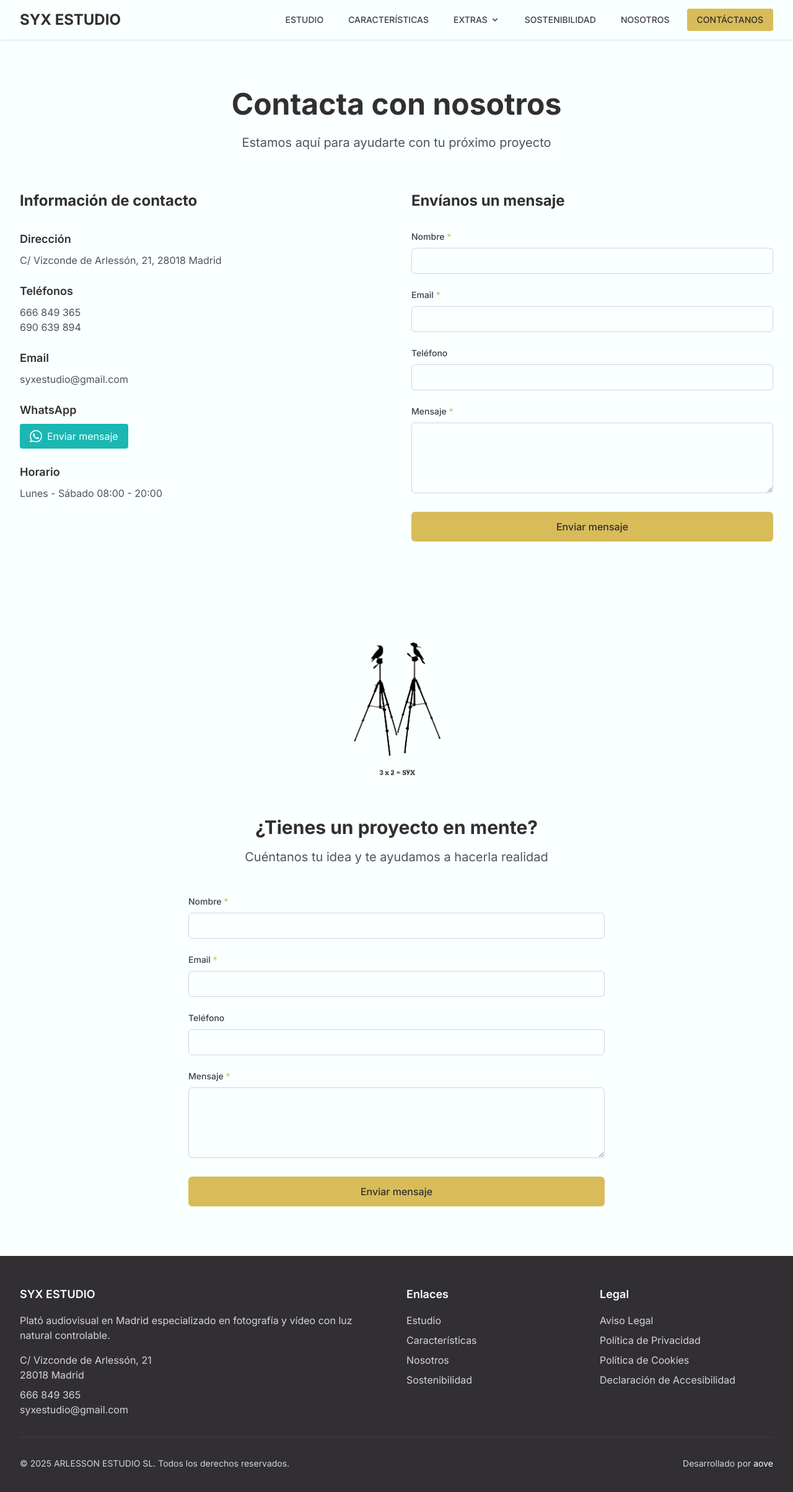
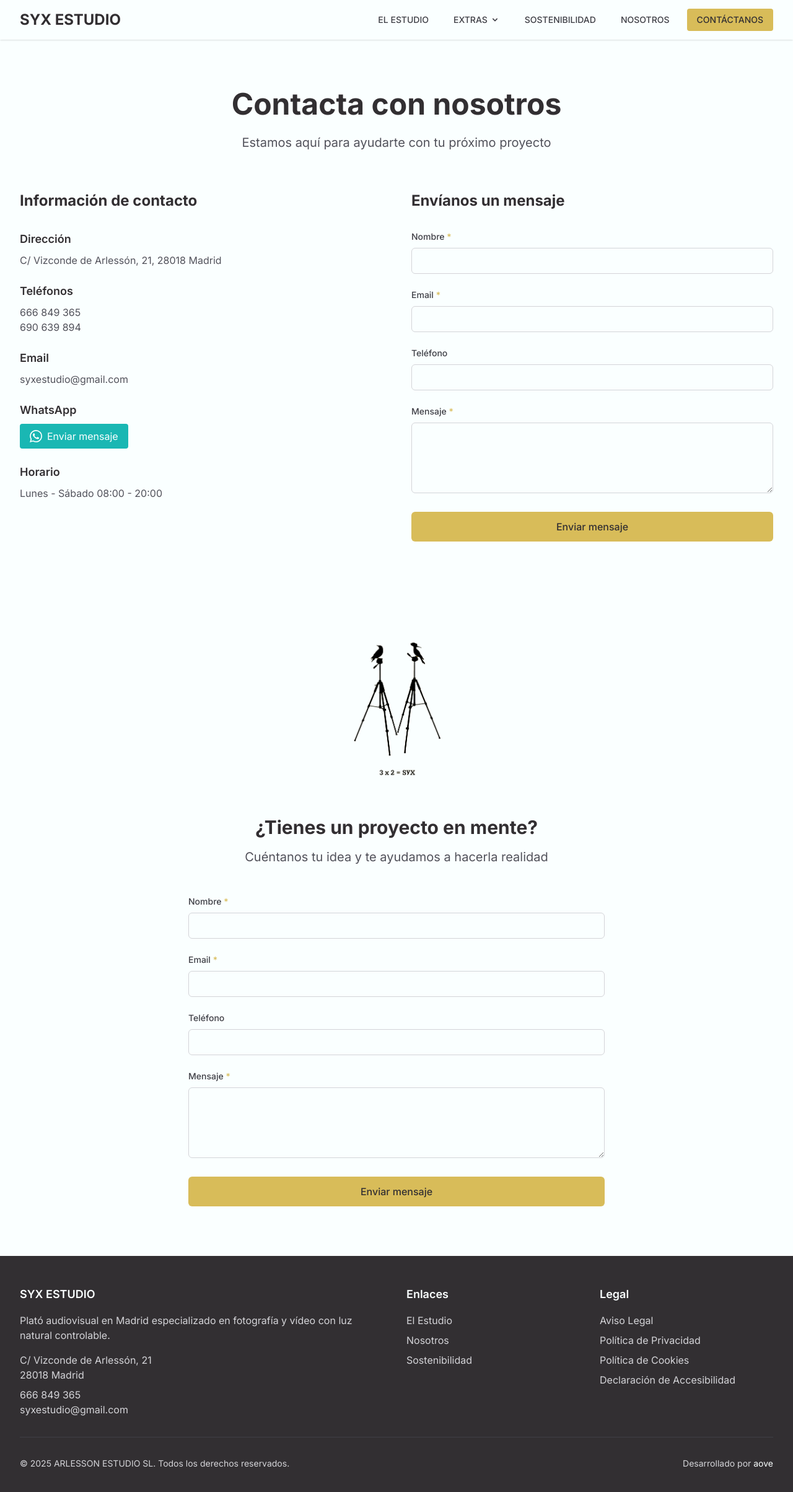
Before and after one commit to portiaove/syx, a Next.js app: page /contacto in a window 1280 px wide. Shown: the top 2408 px of the page at 62% size. Built offline with nearby package versions, Linux system fonts and the light colour scheme.

Commit message:
Unify estudio and caracteristicas pages

```diff
--- a/src/app/caracteristicas/page.tsx
+++ b/src/app/el-estudio/page.tsx
@@ -1,6 +1,7 @@
 import { getContentData } from "@/lib/content";
 import CTAButton from "@/components/CTAButton";
 import ClickableImage from "@/components/ClickableImage";
+import Gallery from "@/components/Gallery";
 import { generateSEOMetadata, SEOPresets } from "@/components/SEOHead";
 
 interface CaracteristicasData {
@@ -21,10 +22,17 @@ interface CaracteristicasData {
   };
 }
 
-export const metadata = generateSEOMetadata(SEOPresets.caracteristicas);
+interface EstudioData {
+  summary: string;
+  gallery: string[];
+  features: string[];
+}
 
-export default function Caracteristicas() {
-  const data = getContentData("caracteristicas") as CaracteristicasData;
+export const metadata = generateSEOMetadata(SEOPresets.estudio1);
+
+export default function ElEstudio() {
+  const caracteristicasData = getContentData("caracteristicas") as CaracteristicasData;
+  const estudioData = getContentData("estudio") as EstudioData;
 
   return (
     <>
@@ -32,20 +40,21 @@ export default function Caracteristicas() {
         <div className="max-w-7xl mx-auto px-4 sm:px-6 lg:px-8">
           <div className="text-center mb-16">
             <h1 className="text-4xl md:text-5xl font-bold text-gray-900 mb-6">
-              Características
+              El Estudio
             </h1>
             <p className="text-xl text-gray-600 max-w-3xl mx-auto">
               Descubre todo lo que nuestro estudio puede ofrecerte
             </p>
           </div>
 
+          {/* CARACTERÍSTICAS SECTION */}
           {/* Mobile: Ubicación y Especificaciones primero */}
           <div className="lg:hidden mb-12">
             <div className="mb-8">
               <h2 className="text-2xl font-bold text-primary mb-6">
                 Ubicación y Acceso
               </h2>
-              <p className="text-gray-600 mb-6">{data.location.description}</p>
+              <p className="text-gray-600 mb-6">{caracteristicasData.location.description}</p>
 
               <h3 className="text-xl font-semibold text-primary mb-4">
                 Especificaciones del Espacio
@@ -54,31 +63,31 @@ export default function Caracteristicas() {
                 <div className="flex justify-between">
                   <span className="text-gray-600">Superficie total:</span>
                   <span className="font-semibold">
-                    {data.space.total_m2} m²
+                    {caracteristicasData.space.total_m2} m²
                   </span>
                 </div>
                 <div className="flex justify-between">
                   <span className="text-gray-600">Estudio:</span>
                   <span className="font-semibold">
-                    {data.space.studio1_m2} m²
+                    {caracteristicasData.space.studio1_m2} m²
                   </span>
                 </div>
                 <div className="flex justify-between">
                   <span className="text-gray-600">Altura máxima:</span>
                   <span className="font-semibold">
-                    {data.space.max_height_m} m
+                    {caracteristicasData.space.max_height_m} m
                   </span>
                 </div>
                 <div className="flex justify-between">
                   <span className="text-gray-600">Entrada de vehículos:</span>
                   <span className="font-semibold">
-                    {data.entry_for_vehicles ? "Sí" : "No"}
+                    {caracteristicasData.entry_for_vehicles ? "Sí" : "No"}
                   </span>
                 </div>
               </div>
             </div>
 
-            {/* Imagen en mobile */}
+            {/* Imagen características en mobile */}
             <div className="relative h-80 mb-8 rounded-lg overflow-hidden bg-gray-50">
               <ClickableImage
                 src="/img/caracteristicas__msi___jpg.jpg"
@@ -89,13 +98,13 @@ export default function Caracteristicas() {
               />
             </div>
 
-            {/* Resto del contenido en mobile */}
+            {/* Resto del contenido características en mobile */}
             <div>
               <h2 className="text-2xl font-bold text-primary mb-6">
                 Instalaciones
               </h2>
               <ul className="space-y-3 mb-8">
-                {data.installations.map((installation, index) => (
+                {caracteristicasData.installations.map((installation, index) => (
                   <li key={index} className="flex items-center">
                     <div className="w-2 h-2 bg-accent rounded-full mr-3"></div>
                     <span className="text-gray-700">{installation}</span>
@@ -106,8 +115,8 @@ export default function Caracteristicas() {
               <h2 className="text-2xl font-bold text-primary mb-6">
                 Sostenibilidad
               </h2>
-              <ul className="space-y-3">
-                {data.sustainability.map((item, index) => (
+              <ul className="space-y-3 mb-12">
+                {caracteristicasData.sustainability.map((item, index) => (
                   <li key={index} className="flex items-center">
                     <div className="w-2 h-2 bg-accent rounded-full mr-3"></div>
                     <span className="text-gray-700">{item}</span>
@@ -117,7 +126,7 @@ export default function Caracteristicas() {
             </div>
           </div>
 
-          {/* Desktop: Layout con imagen a la derecha */}
+          {/* Desktop: Layout características con imagen a la derecha */}
           <div className="hidden lg:grid lg:grid-cols-3 gap-12 mb-16">
             {/* Contenido a la izquierda (2 columnas) */}
             <div className="lg:col-span-2 space-y-8">
@@ -126,7 +135,7 @@ export default function Caracteristicas() {
                   Ubicación y Acceso
                 </h2>
                 <p className="text-gray-600 mb-6">
-                  {data.location.description}
+                  {caracteristicasData.location.description}
                 </p>
 
                 <h3 className="text-xl font-semibold text-primary mb-4">
@@ -136,25 +145,25 @@ export default function Caracteristicas() {
                   <div className="flex justify-between">
                     <span className="text-gray-600">Superficie total:</span>
                     <span className="font-semibold">
-                      {data.space.total_m2} m²
+                      {caracteristicasData.space.total_m2} m²
                     </span>
                   </div>
                   <div className="flex justify-between">
                     <span className="text-gray-600">Estudio:</span>
                     <span className="font-semibold">
-                      {data.space.studio1_m2} m²
+                      {caracteristicasData.space.studio1_m2} m²
                     </span>
                   </div>
                   <div className="flex justify-between">
                     <span className="text-gray-600">Altura máxima:</span>
                     <span className="font-semibold">
-                      {data.space.max_height_m} m
+                      {caracteristicasData.space.max_height_m} m
                     </span>
                   </div>
                   <div className="flex justify-between">
                     <span className="text-gray-600">Entrada de vehículos:</span>
                     <span className="font-semibold">
-                      {data.entry_for_vehicles ? "Sí" : "No"}
+                      {caracteristicasData.entry_for_vehicles ? "Sí" : "No"}
                     </span>
                   </div>
                 </div>
@@ -165,7 +174,7 @@ export default function Caracteristicas() {
                   Instalaciones
                 </h2>
                 <ul className="space-y-3 mb-8">
-                  {data.installations.map((installation, index) => (
+                  {caracteristicasData.installations.map((installation, index) => (
                     <li key={index} className="flex items-center">
                       <div className="w-2 h-2 bg-accent rounded-full mr-3"></div>
                       <span className="text-gray-700">{installation}</span>
@@ -177,7 +186,7 @@ export default function Caracteristicas() {
                   Sostenibilidad
                 </h2>
                 <ul className="space-y-3">
-                  {data.sustainability.map((item, index) => (
+                  {caracteristicasData.sustainability.map((item, index) => (
                     <li key={index} className="flex items-center">
                       <div className="w-2 h-2 bg-accent rounded-full mr-3"></div>
                       <span className="text-gray-700">{item}</span>
@@ -187,7 +196,7 @@ export default function Caracteristicas() {
               </div>
             </div>
 
-            {/* Imagen a la derecha (1 columna) */}
+            {/* Imagen características a la derecha (1 columna) */}
             <div className="lg:col-span-1">
               <div className="sticky top-8">
                 <div className="relative h-96 rounded-lg overflow-hidden bg-gray-50">
@@ -203,16 +212,44 @@ export default function Caracteristicas() {
             </div>
           </div>
 
+          {/* SEPARADOR VISUAL */}
+          <div className="border-b border-gray-200 mb-16"></div>
+
+          {/* ESTUDIO SECTION */}
+          <div className="text-center mb-16">
+            <h2 className="text-3xl font-bold text-primary mb-6">
+              Galería del Estudio
+            </h2>
+            <p className="text-xl text-gray-600 max-w-4xl mx-auto">
+              {estudioData.summary}
+            </p>
+          </div>
+
+          <Gallery images={estudioData.gallery} alt="Estudio" className="mb-16" />
+
+          <div className="bg-gray-50 rounded-lg p-8 mb-16">
+            <h2 className="text-2xl font-bold text-gray-900 mb-8 text-center">
+              Características principales
+            </h2>
+            <div className="grid grid-cols-1 md:grid-cols-2 lg:grid-cols-3 gap-6">
+              {estudioData.features.map((feature, index) => (
+                <div key={index} className="flex items-center">
+                  <div className="w-2 h-2 bg-accent rounded-full mr-3"></div>
+                  <span className="text-gray-700">{feature}</span>
+                </div>
+              ))}
+            </div>
+          </div>
+
           <div className="text-center">
             <CTAButton
-              href={data.cta.href}
-              label={data.cta.label}
+              href={caracteristicasData.cta.href}
+              label={caracteristicasData.cta.label}
               className="text-lg px-8 py-4"
             />
           </div>
         </div>
       </section>
-
     </>
   );
 }
--- a/src/app/estudio/page.tsx
+++ /dev/null
@@ -1,49 +0,0 @@
-import { getContentData } from "@/lib/content";
-import Gallery from "@/components/Gallery";
-import { generateSEOMetadata, SEOPresets } from "@/components/SEOHead";
-
-interface Estudio1Data {
-  summary: string;
-  gallery: string[];
-  features: string[];
-}
-
-export const metadata = generateSEOMetadata(SEOPresets.estudio1);
-
-export default function Estudio1() {
-  const data = getContentData("estudio") as Estudio1Data;
-
-  return (
-    <>
-      <section className="py-20">
-        <div className="max-w-7xl mx-auto px-4 sm:px-6 lg:px-8">
-          <div className="text-center mb-16">
-            <h1 className="text-4xl md:text-5xl font-bold text-gray-900 mb-6">
-              Estudio
-            </h1>
-            <p className="text-xl text-gray-600 max-w-4xl mx-auto">
-              {data.summary}
-            </p>
-          </div>
-
-          <Gallery images={data.gallery} alt="Estudio" className="mb-16" />
-
-          <div className="bg-gray-50 rounded-lg p-8">
-            <h2 className="text-2xl font-bold text-gray-900 mb-8 text-center">
-              Características principales
-            </h2>
-            <div className="grid grid-cols-1 md:grid-cols-2 lg:grid-cols-3 gap-6">
-              {data.features.map((feature, index) => (
-                <div key={index} className="flex items-center">
-                  <div className="w-2 h-2 bg-accent rounded-full mr-3"></div>
-                  <span className="text-gray-700">{feature}</span>
-                </div>
-              ))}
-            </div>
-          </div>
-        </div>
-      </section>
-
-    </>
-  );
-}
--- a/src/app/page.tsx
+++ b/src/app/page.tsx
@@ -82,7 +82,7 @@ export default function Home() {
           </div>
 
           <div className="grid grid-cols-1 lg:grid-cols-2 gap-8">
-            <Link href="/estudio" className="block">
+            <Link href="/el-estudio" className="block">
               <div className="relative h-96 rounded-lg overflow-hidden border-2 border-transparent hover:border-cta transition-all duration-300">
                 <Image
                   src="/img/_SX_5180-1__msi___jpg.jpg"
@@ -101,7 +101,7 @@ export default function Home() {
               </div>
             </Link>
 
-            <Link href="/caracteristicas" className="block">
+            <Link href="/el-estudio" className="block">
               <div className="relative h-96 rounded-lg overflow-hidden border-2 border-transparent hover:border-cta transition-all duration-300">
                 <Image
                   src="/img/_SX_5184-1__msi___jpg.jpg"
@@ -163,7 +163,7 @@ export default function Home() {
           </div>
           <div className="text-center mt-12">
             <CTAButton
-              href="/estudio"
+              href="/el-estudio"
               label="Conoce nuestro Estudio"
               variant="secondary"
             />
--- a/src/components/Footer.tsx
+++ b/src/components/Footer.tsx
@@ -103,19 +103,13 @@ export default function Footer() {
             <ul className="space-y-2">
               <li>
                 <Link
-                  href="/estudio"
+                  href="/el-estudio"
                   className="text-gray-300 hover:text-white"
                 >
-                  Estudio
+                  El Estudio
                 </Link>
               </li>
               <li>
-                <Link
-                  href="/caracteristicas"
-                  className="text-gray-300 hover:text-white"
-                >
-                  Características
-                </Link>
               </li>
               <li>
                 <Link
--- a/src/components/Header.tsx
+++ b/src/components/Header.tsx
@@ -61,16 +61,10 @@ export default function Header() {
           <div className="hidden md:block">
             <div className="ml-10 flex items-baseline space-x-4">
               <Link
-                href="/estudio"
+                href="/el-estudio"
                 className="text-gray-700 hover:text-cta px-3 py-2 text-sm font-medium"
               >
-                ESTUDIO
-              </Link>
-              <Link
-                href="/caracteristicas"
-                className="text-gray-700 hover:text-cta px-3 py-2 text-sm font-medium"
-              >
-                CARACTERÍSTICAS
+                EL ESTUDIO
               </Link>
 
               <div className="relative" ref={dropdownRef}>
@@ -236,18 +230,11 @@ export default function Header() {
                 INICIO
               </Link>
               <Link
-                href="/estudio"
+                href="/el-estudio"
                 className="block px-3 py-3 text-base font-medium text-gray-700 hover:text-primary"
                 onClick={handleMobileLinkClick}
               >
-                ESTUDIO
-              </Link>
-              <Link
-                href="/caracteristicas"
-                className="block px-3 py-3 text-base font-medium text-gray-700 hover:text-primary"
-                onClick={handleMobileLinkClick}
-              >
-                CARACTERÍSTICAS
+                EL ESTUDIO
               </Link>
               <Link
                 href="/alquiler-de-material"
--- a/src/components/SEOHead.tsx
+++ b/src/components/SEOHead.tsx
@@ -114,32 +114,23 @@ export const SEOPresets = {
     url: "https://syxestudio.es",
   },
   estudio1: {
-    title: "Estudio - 322m² con Luz Natural Controlable",
+    title: "El Estudio - Instalaciones y Galería - SYX Estudio Madrid",
     description:
-      "322 m² con alturas hasta 7 m, luz natural controlable, camerino, cocina y acceso de vehículos. Estudio NET ZERO con energía renovable.",
+      "Descubre nuestro estudio audiovisual de 322 m² en Vallecas, Madrid. Características técnicas, instalaciones PROFOTO y galería completa.",
     keywords: [
+      "estudio audiovisual madrid",
       "322 metros cuadrados",
       "7 metros altura",
+      "instalaciones profoto",
+      "fondos pintados",
       "camerino profesional",
       "cocina estudio",
       "pmr accesible",
-    ],
-    url: "https://syxestudio.es/estudio/",
-    image: "/img/_SX_5180-1__msi___jpg.jpg",
-  },
-  caracteristicas: {
-    title: "Características del Estudio - Instalaciones y Equipamiento",
-    description:
-      "322 m² de estudio audiovisual en Vallecas, Madrid. Iluminación PROFOTO, fondos pintados, accesibilidad PMR y energía 100% renovable.",
-    keywords: [
-      "instalaciones profoto",
-      "fondos pintados",
-      "accesibilidad pmr",
       "energia renovable",
       "sostenible",
     ],
-    url: "https://syxestudio.es/caracteristicas/",
-    image: "/img/caracteristicas__msi___jpg.jpg",
+    url: "https://syxestudio.es/el-estudio/",
+    image: "/img/_SX_5180-1__msi___jpg.jpg",
   },
   produccion: {
     title: "Servicios de Producción - Fotografía, Vídeo y Eventos",
```
